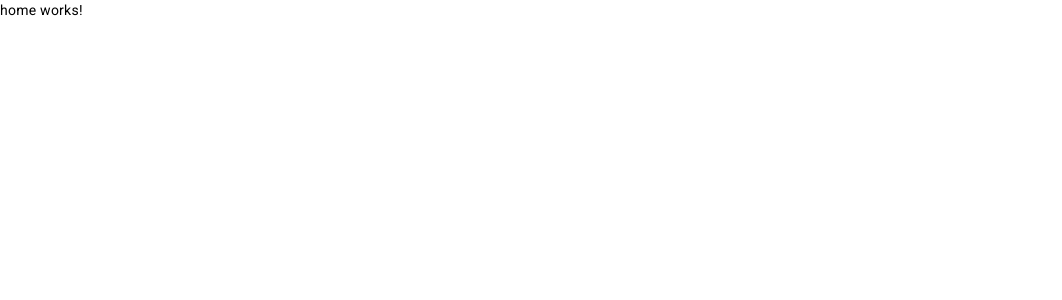
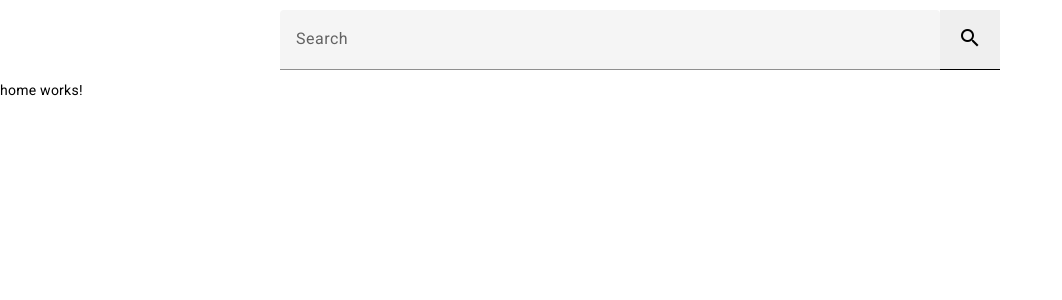
Before and after one commit to losk4/hellokode, an Angular app: page /home in a window 1280 px wide. Shown: the top 300 px of the page, without its empty margins (0-1062 px from the left). Built offline with nearby package versions, Linux system fonts and the light colour scheme.

Commit message:
Añadida la barra de búsqueda, sin funcionalidad (#1)

```diff
--- a/src/app/app.component.html
+++ b/src/app/app.component.html
@@ -1,3 +1,4 @@
+<app-navbar></app-navbar>
 <div class="container">
   <router-outlet></router-outlet>
 </div>
--- /dev/null
+++ b/src/app/components/navbar/navbar.component.html
@@ -0,0 +1,14 @@
+<div class="nav-bar-wrapper">
+  <div class="search-bar">
+    <mat-form-field class="search-form" subscriptSizing="dynamic">
+      <mat-label>Search</mat-label>
+      <input matInput type="text" [(ngModel)]="query">
+      <button *ngIf="query" matSuffix mat-icon-button aria-label="Clear" (click)="query=''">
+        <mat-icon>close</mat-icon>
+      </button>
+    </mat-form-field>
+    <button class="search-button">
+      <mat-icon>search</mat-icon>
+    </button>
+  </div>
+</div>
--- /dev/null
+++ b/src/app/components/navbar/navbar.component.scss
@@ -0,0 +1,28 @@
+.nav-bar-wrapper {
+    height: 80px;
+    width: auto;
+    display: flex;
+    align-items: center;
+    justify-content: center;
+
+    .search-bar {
+        margin: auto;
+        display: flex;
+        align-items: center;
+        justify-content: center;
+        width: 720px;
+
+        .search-form {
+            flex-grow: 1;
+            height: 60px;
+        }
+
+        .search-button {
+            width: 60px;
+            height: 60px;
+            border-style: none;
+            border-bottom: solid;
+            border-width: 1px;
+        }
+    }
+}
```
Also changed, not shown: src/app/app.module.ts (+17 -2 lines), src/app/components/navbar/navbar.component.ts (added, +12 -0 lines), 1 other file (tests, documents, lock files or other folders).
